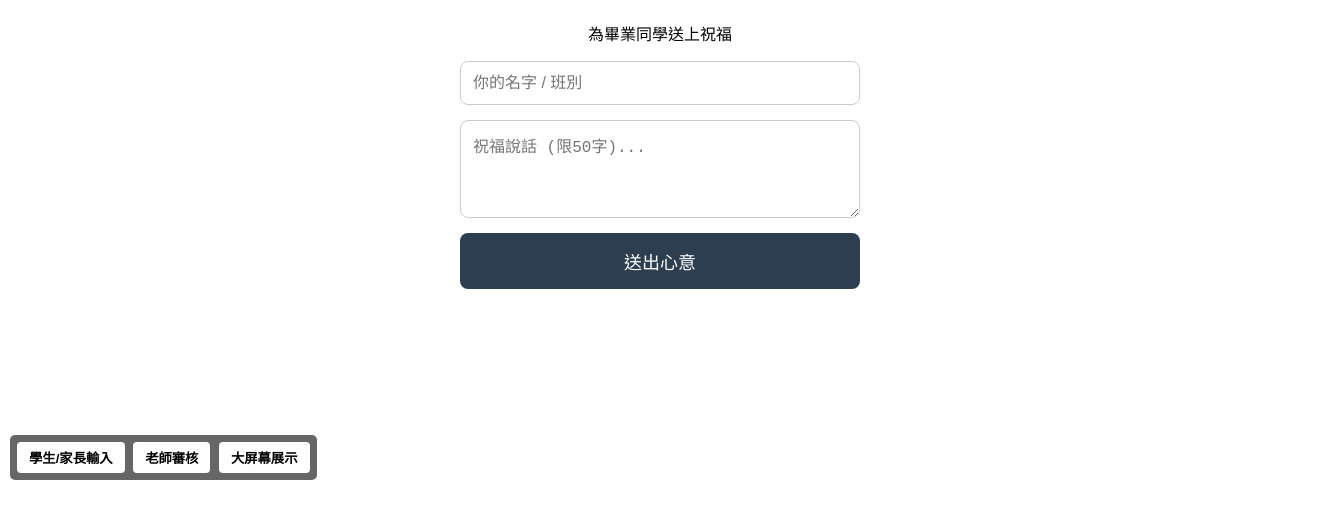
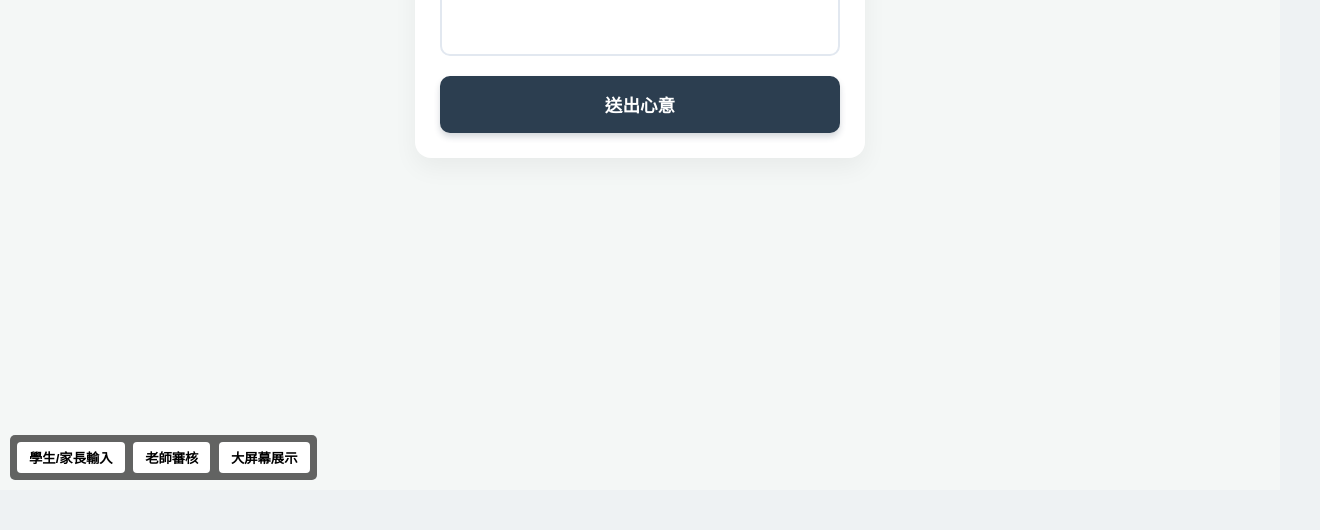
Before and after one commit to cmlosir/grad-blessing-wall, a plain HTML site: page index.html in a window 1280 px wide. Shown: the part 310-840 px from the top of the page, 1320 px wide, since content can reach past the window. After the commit the page ends 800 px from the top, so only its background shows below. Drawn offline with Linux system fonts and the light colour scheme; no server answers.

Commit message:
Update index.html

```diff
--- a/index.html
+++ b/index.html
@@ -20,10 +20,89 @@
         .active { display: block; }
 
         /* --- 1. 輸入端樣式 --- */
-        #input-page { background: #fff; display: flex; flex-direction: column; align-items: center; justify-content: center; padding: 20px; text-align: center; }
-        .input-box { width: 90%; max-width: 400px; display: flex; flex-direction: column; gap: 15px; }
-        input, textarea { padding: 12px; border: 1px solid #ccc; border-radius: 8px; font-size: 16px; }
-        .send-btn { padding: 15px; background: #2c3e50; color: white; border: none; border-radius: 8px; font-size: 18px; cursor: pointer; }
+
+/* --- 1. 修正後的手機專用輸入端樣式 --- */
+        #input-page {
+            background: #f4f7f6;
+            display: flex;
+            flex-direction: column;
+            align-items: center;
+            justify-content: flex-start; /* 頂部對齊，防止手機鍵盤彈出時遮擋內容 */
+            padding: 30px 20px;
+            box-sizing: border-box;
+            overflow-y: auto; /* 允許垂直滾動，適合矮屏幕手機 */
+        }
+
+        #input-page h2 {
+            font-size: 1.8rem;
+            color: #2c3e50;
+            margin-bottom: 5px;
+            margin-top: 10px;
+        }
+
+        #input-page p {
+            font-size: 1rem;
+            color: #7f8c8d;
+            margin-bottom: 25px;
+        }
+
+        .input-box {
+            width: 100%;
+            max-width: 450px; /* 電腦版最大寬度 */
+            display: flex;
+            flex-direction: column;
+            gap: 20px;
+            background: white;
+            padding: 25px;
+            border-radius: 16px;
+            box-shadow: 0 10px 25px rgba(0,0,0,0.05);
+            box-sizing: border-box;
+        }
+
+        /* 放大輸入框，設定 16px 防止 iOS Safari 自動放大網頁 */
+        #senderName, #messageText {
+            width: 100%;
+            padding: 14px 16px;
+            border: 2px solid #e2e8f0;
+            border-radius: 10px;
+            font-size: 16px;
+            box-sizing: border-box;
+            outline: none;
+            transition: border-color 0.2s;
+            font-family: inherit;
+        }
+
+        /* 輸入框點擊時的高亮效果 */
+        #senderName:focus, #messageText:focus {
+            border-color: #3498db;
+        }
+
+        /* 固定 Textarea 的高度，並防止高度超出手機螢幕 */
+        #messageText {
+            resize: none;
+            min-height: 120px;
+        }
+
+        /* 大按鈕設計，方便手指盲撳 */
+        .send-btn {
+            width: 100%;
+            padding: 16px;
+            background: #2c3e50;
+            color: white;
+            border: none;
+            border-radius: 10px;
+            font-size: 1.1rem;
+            font-weight: bold;
+            cursor: pointer;
+            transition: background 0.2s;
+            box-shadow: 0 4px 6px rgba(44, 62, 80, 0.2);
+            -webkit-tap-highlight-color: transparent; /* 移除手機點擊時的藍色高亮陰影 */
+        }
+
+        .send-btn:active {
+            background: #1a252f;
+            transform: scale(0.98); /* 撳落去有微微縮小的按鈕反饋感 */
+        }
 
         /* --- 2. 大屏幕展示端樣式 --- */
         #display-page { background: #eef2f3 url('https://www.transparenttextures.com/patterns/white-wall.png'); }
@@ -148,6 +227,8 @@
         });
 
         // --- 功能：管理員監聽 pending 並動態生成審核列表 ---
+
+// --- 功能：管理員監聽 pending 並動態生成審核列表 (已加入 Reject 功能) ---
         onChildAdded(ref(db, 'pending'), (snapshot) => {
             const data = snapshot.val();
             const id = snapshot.key;
@@ -159,6 +240,12 @@
             const textDiv = document.createElement('div');
             textDiv.innerHTML = `<strong>${data.name}:</strong> ${data.text}`;
 
+            // 建立一個按鈕容器，等兩個掣可以排埋一齊
+            const btnGroup = document.createElement('div');
+            btnGroup.style.display = 'flex';
+            btnGroup.style.gap = '10px';
+
+            // 1. 建立批准按鈕 (綠色)
             const approveBtn = document.createElement('button');
             approveBtn.className = 'approve-btn';
             approveBtn.innerText = '批准';
@@ -168,10 +255,35 @@
                 item.remove();
             };
 
+            // 2. 建立拒絕按鈕 (紅色)
+            const rejectBtn = document.createElement('button');
+            rejectBtn.innerText = '拒絕';
+            // 直接加上紅色樣式
+            rejectBtn.style.background = '#e74c3c';
+            rejectBtn.style.color = 'white';
+            rejectBtn.style.padding = '10px 20px';
+            rejectBtn.style.border = 'none';
+            rejectBtn.style.border = 'radius: 5px';
+            rejectBtn.style.cursor = 'pointer';
+            rejectBtn.style.fontSize = '1rem';
+
+            rejectBtn.onclick = () => {
+                if(confirm(`確定要拒絕並刪除這條留言嗎？\n"${data.text}"`)) {
+                    remove(ref(db, `pending/${id}`)); // 直接由 Firebase 刪除
+                    item.remove(); // 由老師畫面移除
+                }
+            };
+
+            // 將兩個按鈕放進容器
+            btnGroup.appendChild(approveBtn);
+            btnGroup.appendChild(rejectBtn);
+
             item.appendChild(textDiv);
-            item.appendChild(approveBtn);
+            item.appendChild(btnGroup);
             document.getElementById('admin-list').appendChild(item);
         });
+
+
 
         // --- 功能：展示端監聽 approved 並顯示在牆上 ---
         onChildAdded(ref(db, 'approved'), (snapshot) => {
```
